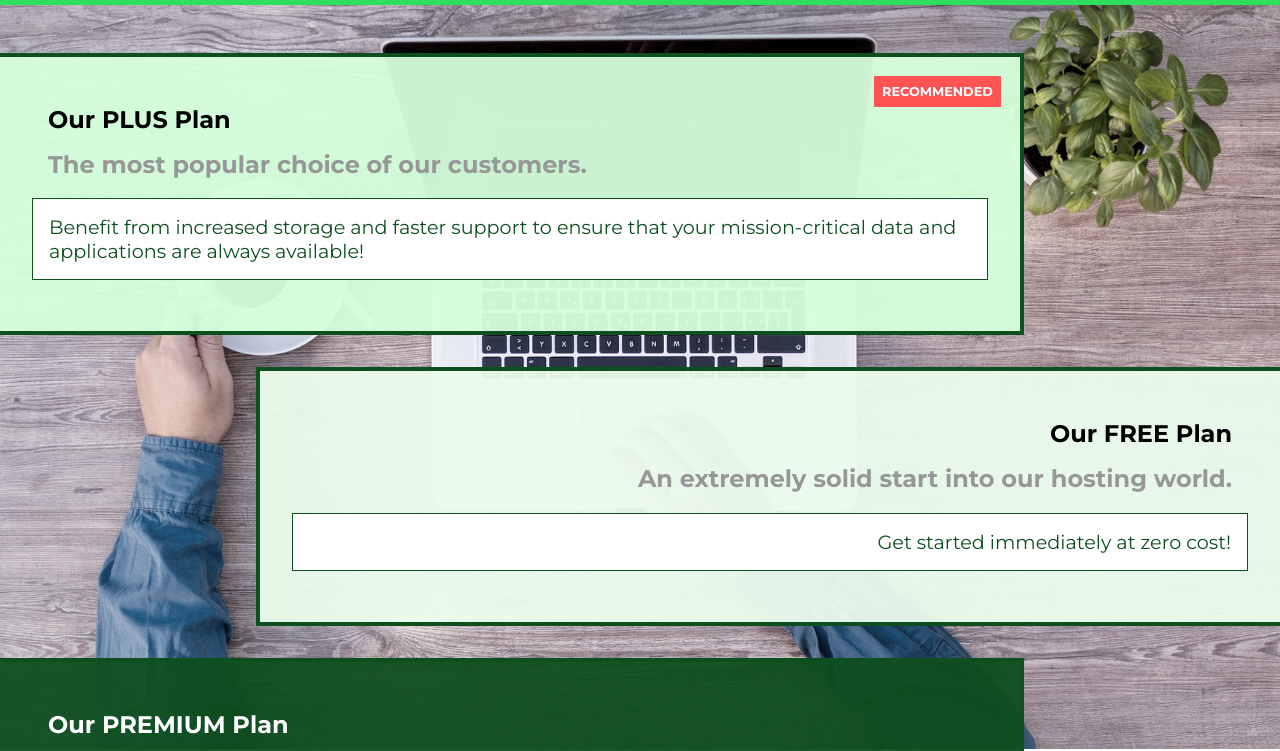
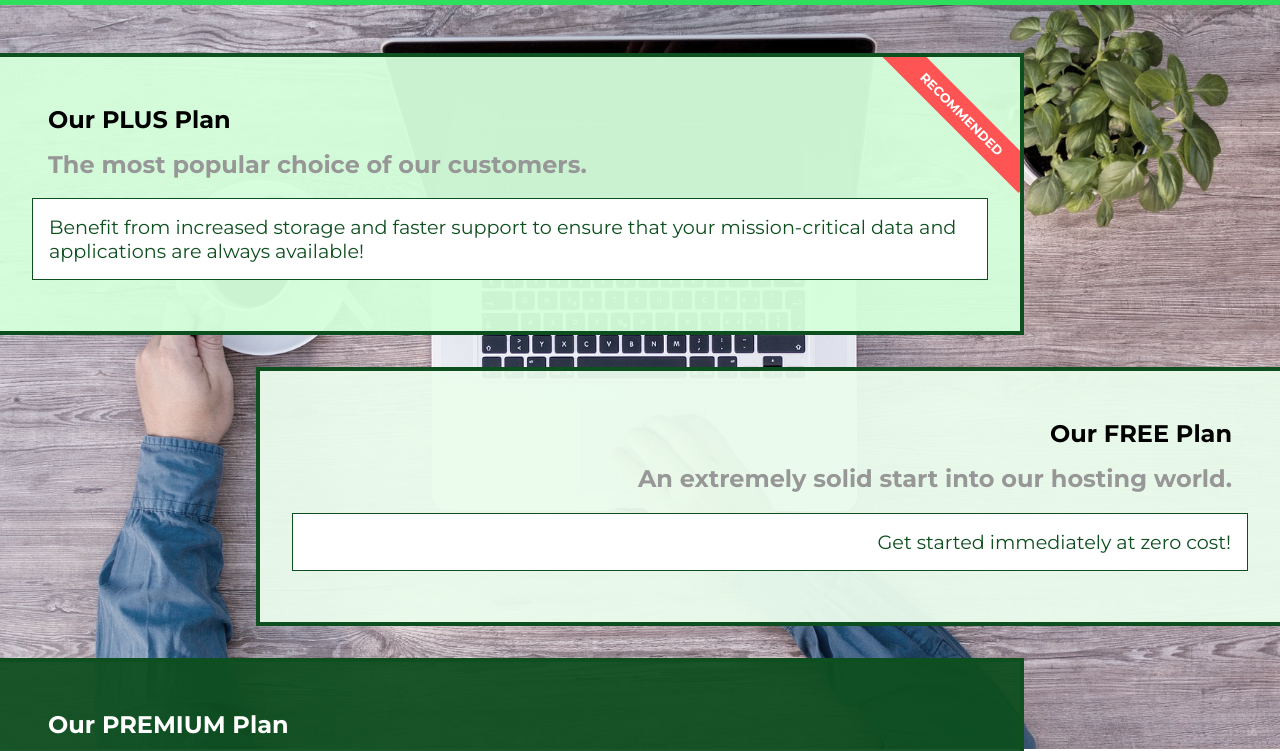
Before and after one commit to yidah/uhost-provider, a plain HTML site: page packages/index.html in a window 1280 px wide. Shown: the part 51-802 px from the top of the page. Drawn offline with Linux system fonts and the light colour scheme.

Commit message:
Used transformations in badge and testimonial images

```diff
--- a/packages/packages.css
+++ b/packages/packages.css
@@ -18,6 +18,9 @@ main {
   border-left: none;
   background-color: #95c78e;
   position: relative;
+  /* overflow: hidden - will make sure that any elements
+  beyond the package boundaries will be cropped */
+  overflow: hidden;
 }
 
 .package:hover,
@@ -48,6 +51,13 @@ main {
   color: white;
   background: #ff5454;
   padding: 0.5rem;
+  transform: rotateZ(45deg) translateX(3.5rem) translateY(-1.5rem);
+  transform-origin: center;
+  width: 12rem;
+  text-align: center;
+  /* transform-origin: 1rem 1rem;
+  transform-origin: 50% 50%;
+  transform-origin: 25% 50%; */
 }
 
 .package__subtitle {
```
Also changed, not shown: customers/customers.css (+8 -5 lines).
